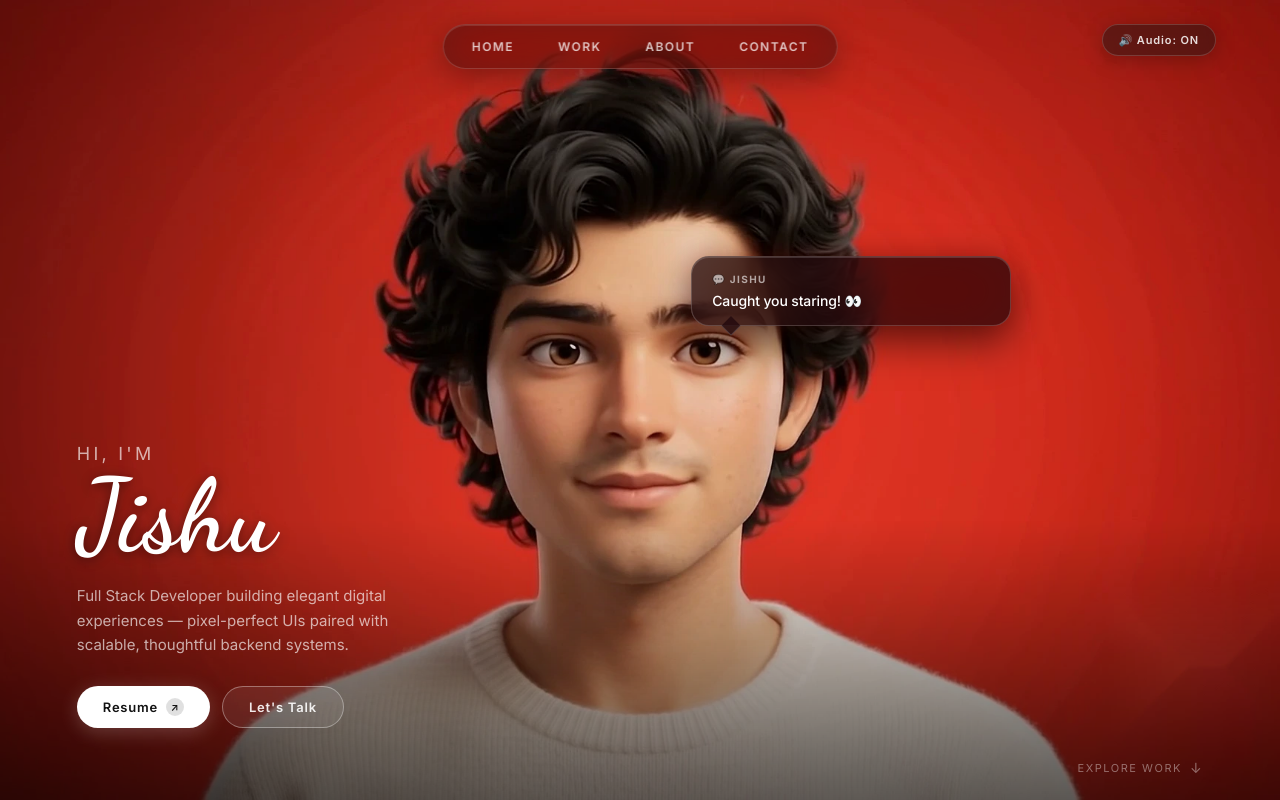
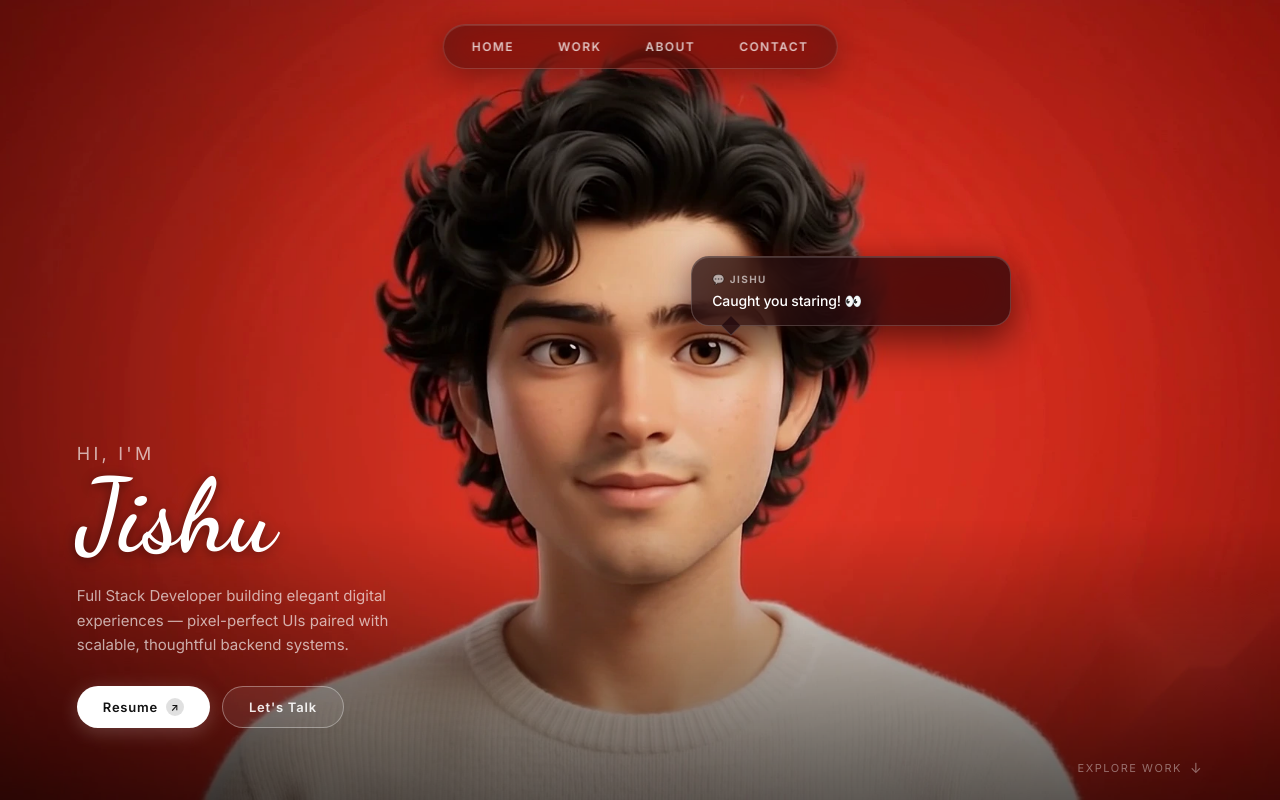
Before and after one commit to JISHU-GHOSH/my-portfolio, a React (Vite) app: page / in a window 1280 px wide. Shown: the top 800 px of the page. Built offline with nearby package versions, Linux system fonts and the light colour scheme.

Commit message:
fix: turn off chime sound and remove audio toggle for quiet browsing

```diff
--- a/src/HeroSection.css
+++ b/src/HeroSection.css
@@ -101,36 +101,7 @@
   isolation: isolate;
 }
 
-/* Sound toggle pill in top-right */
-.sound-toggle-btn {
-  position: fixed;
-  top: 24px;
-  right: 5vw;
-  z-index: 1000;
-  display: inline-flex;
-  align-items: center;
-  gap: 6px;
-  padding: 8px 16px;
-  background: rgba(20, 20, 20, 0.45);
-  backdrop-filter: blur(20px);
-  -webkit-backdrop-filter: blur(20px);
-  border: 1px solid rgba(255, 255, 255, 0.16);
-  border-radius: 999px;
-  color: rgba(255, 255, 255, 0.85);
-  font-family: var(--font-sans);
-  font-size: 11px;
-  font-weight: 600;
-  letter-spacing: 0.08em;
-  transition: all 0.22s ease;
-  box-shadow: 0 4px 20px rgba(0, 0, 0, 0.25);
-  white-space: nowrap;
-}
 
-.sound-toggle-btn:hover {
-  background: rgba(255, 255, 255, 0.15);
-  color: #fff;
-  border-color: rgba(255, 255, 255, 0.35);
-}
 
 .nav-pill a {
   display: inline-flex;
--- a/src/HeroSection.jsx
+++ b/src/HeroSection.jsx
@@ -20,7 +20,6 @@ import AboutSection from './AboutSection';
 import ContactSection from './ContactSection';
 import ContactModal from './ContactModal';
 import ResumeModal from './ResumeModal';
-import { playChimeSound, playHyperSound, toggleAudio } from './soundEffects';
 import './HeroSection.css';
 
 const MESSAGES = [
@@ -44,12 +43,10 @@ export default function HeroSection() {
   const [isSpeechVisible, setIsSpeechVisible] = useState(false);
   const [isHyperMode, setIsHyperMode] = useState(false);
   const [isNodding, setIsNodding] = useState(false);
-  const [isAudioMuted, setIsAudioMuted] = useState(false);
   const messageIndexRef = useRef(0);
 
-  // Character reaction trigger (stable callback)
+  // Character reaction trigger (silent visual popup + subtle nod)
   const triggerCharacterReaction = useCallback((customMsg) => {
-    playChimeSound();
     setIsNodding(true);
     setTimeout(() => setIsNodding(false), 250);
 
@@ -88,7 +85,6 @@ export default function HeroSection() {
 
   // Double click Easter egg: Hyper-speed mode
   const triggerHyperMode = useCallback(() => {
-    playHyperSound();
     setIsHyperMode(true);
     setIsNodding(true);
     setTimeout(() => setIsNodding(false), 300);
@@ -110,15 +106,6 @@ export default function HeroSection() {
   const handleIdleStare = useCallback(() => {
     triggerCharacterReaction("Caught you staring! 👀");
   }, [triggerCharacterReaction]);
-
-  // Sound toggle
-  const handleToggleSound = () => {
-    const muted = toggleAudio();
-    setIsAudioMuted(muted);
-    if (!muted) {
-      playChimeSound();
-    }
-  };
 
   // Hero click & tap handler
   const handleHeroClick = (e) => {
@@ -247,16 +234,6 @@ export default function HeroSection() {
         <a href="#contact">Contact</a>
       </nav>
 
-      {/* ── Sound Toggle Pill (Top-Right) ────────────────── */}
-      <button
-        type="button"
-        className="sound-toggle-btn"
-        onClick={handleToggleSound}
-        aria-label={isAudioMuted ? "Unmute interface audio" : "Mute interface audio"}
-      >
-        {isAudioMuted ? '🔇 Audio: OFF' : '🔊 Audio: ON'}
-      </button>
-
       {/* ── Hero Section (100vh) ────────────────────────── */}
       <header
         id="hero"
--- a/src/soundEffects.js
+++ b/src/soundEffects.js
@@ -26,44 +26,10 @@ function getAudioContext() {
  * Play a gentle, luxury interface chime/pop when the character speaks.
  */
 export function playChimeSound() {
-  if (isMuted) return;
-  try {
-    const ctx = getAudioContext();
-    if (!ctx) return;
+  // Completely silenced per user request
+  return;
+}
 
-    const now = ctx.currentTime;
-
-    // Dual-tone harmonic chime
-    const osc1 = ctx.createOscillator();
-    const osc2 = ctx.createOscillator();
-    const gainNode = ctx.createGain();
-
-    osc1.type = 'sine';
-    osc2.type = 'triangle';
-
-    // Warm high-frequency chime (587Hz -> D5, 880Hz -> A5)
-    osc1.frequency.setValueAtTime(587.33, now);
-    osc1.frequency.exponentialRampToValueAtTime(880, now + 0.12);
-
-    osc2.frequency.setValueAtTime(1174.66, now);
-    osc2.frequency.exponentialRampToValueAtTime(1760, now + 0.15);
-
-    // Smooth exponential gain decay (subtle, non-jarring volume)
-    gainNode.gain.setValueAtTime(0.08, now);
-    gainNode.gain.exponentialRampToValueAtTime(0.0001, now + 0.35);
-
-    osc1.connect(gainNode);
-    osc2.connect(gainNode);
-    gainNode.connect(ctx.destination);
-
-    osc1.start(now);
-    osc2.start(now);
-    osc1.stop(now + 0.36);
-    osc2.stop(now + 0.36);
-  } catch {
-    // Audio context may be restricted by autoplay policy until user gesture
-  }
-}
 
 /**
  * Play a cosmic rising sweep for Hyper-Speed Focus easter egg.
```
